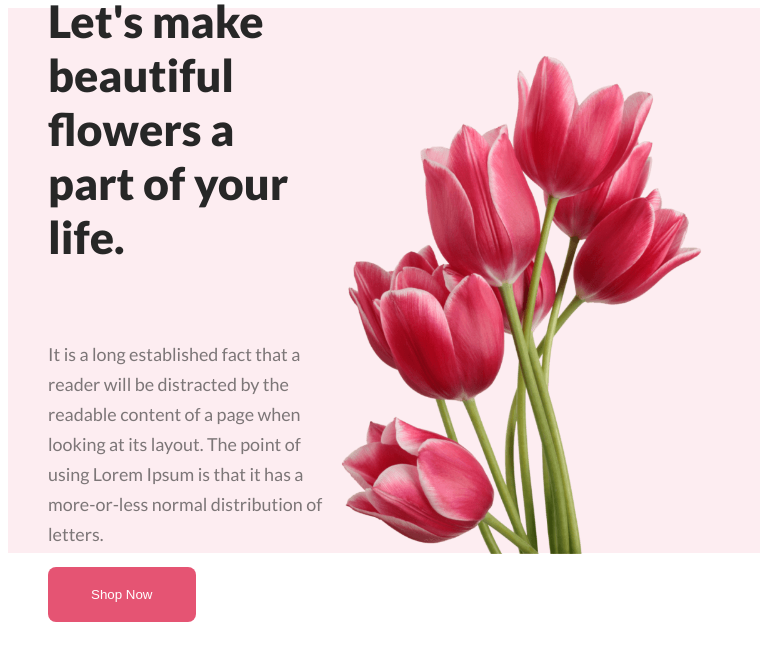
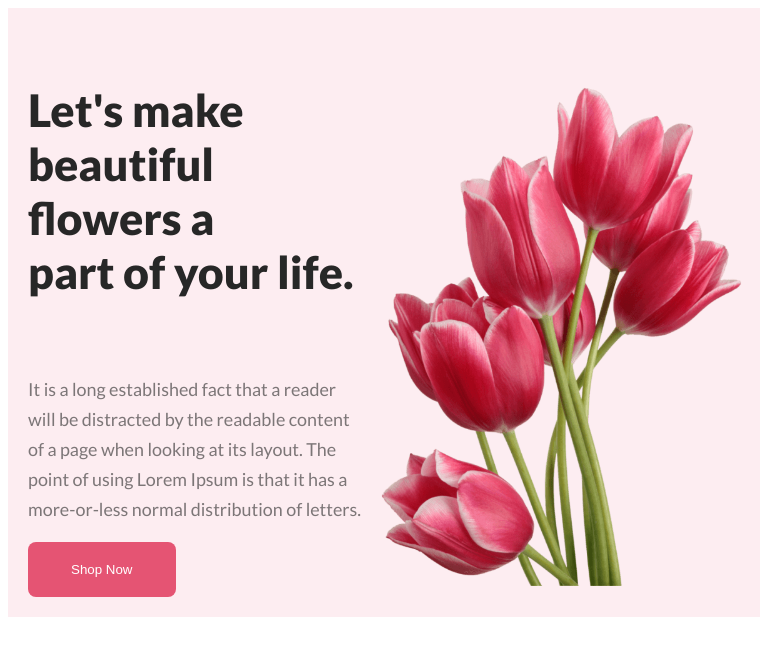
Before and after one commit to shafrinahamed0007/Prtactice8_9_FlowerShop, a plain HTML site: page index.html in a window 768 px wide. Drawn offline with Linux system fonts and the light colour scheme.

Commit message:
Finished header section responsive

```diff
--- a/styles/flower.css
+++ b/styles/flower.css
@@ -312,30 +312,29 @@ footer {
   #header-content {
     width: 100%;
     justify-items: center;
-
   }
 
   .header-title {
     text-align: center;
   }
 
-  #header-img img{
+  #header-img img {
     margin-top: 0;
   }
-
-
 }
 
 /* Medium Device: Tablet */
 @media screen and (min-width: 577px) and (max-width: 992px) {
-  .display-none{
+  .display-none {
     display: none;
   }
 
-  #header-section{
+  #header-section {
     max-width: 100%;
-    padding:40px;
     gap: 0;
-    height:465px;
+  }
+
+  #header-content {
+    margin-left: 20px;
   }
 }
```
